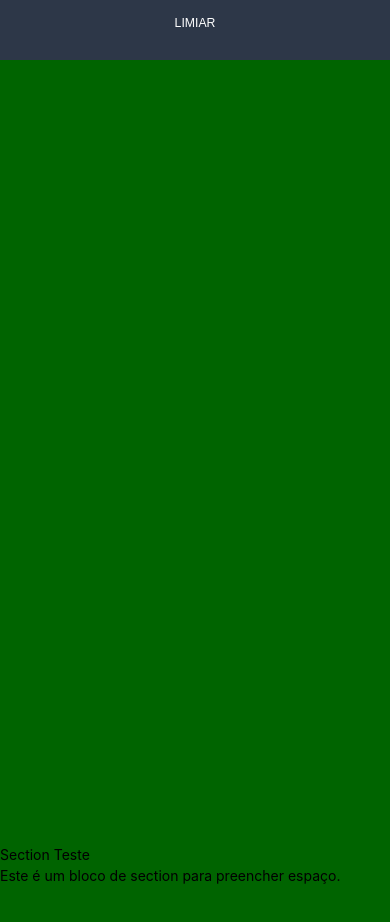
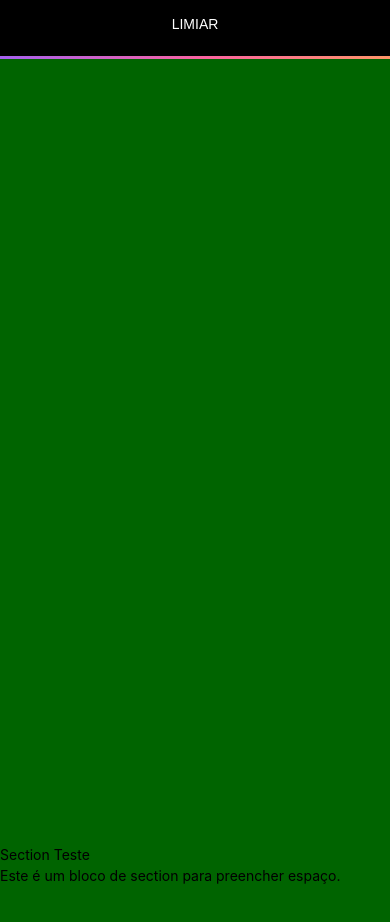
Before and after one commit to Holandara/site-curso, a React (Create React App) app: page / in a window 390 px wide. Shown: the top 922 px of the page. Built offline with nearby package versions, Linux system fonts and the light colour scheme; a web font is replaced by a local one.

Commit message:
header-v2

```diff
--- a/src/components/HeaderSection/Header.css
+++ b/src/components/HeaderSection/Header.css
@@ -1,10 +1,20 @@
+/* Import the DOWNEY DEMO font */
+@font-face {
+  font-family: "DOWNEY";
+  src: url("Downey DEMO.ttf") format("truetype");
+  font-weight: normal;
+  font-style: normal;
+}
+
 .header {
-  background-color: #2d3748; /* bg-gray-800 */
+  background-color: black; /* bg-gray-800 */
   color: #fff; /* text-white */
   padding: 1rem 0; /* py-4 */
   position: fixed; /* fixed */
   width: 100%; /* w-full */
   z-index: 10; /* z-10 */
+  border-bottom: solid; /* Add solid border */
+  border-image: var(--my-gradient) 1; /* Apply gradient to border */
 }
 
 .container {
@@ -13,41 +23,63 @@
   display: flex; /* flex */
   align-items: center; /* items-center */
   justify-content: space-between; /* justify-between */
+  padding: 0 1rem; /* Add some padding */
 }
 
 .logo {
   font-size: 2rem; /* text-xl */
+  user-select: none;
   font-family: "LEMON MILK", sans-serif; /* font-bold */
+}
+
+.logo:hover {
+  cursor: default;
 }
 
 .nav-list {
   display: flex; /* flex */
-  font-family: "DOWNEY"; /* font-semibold */
+  font-family: "DOWNEY"; /* Apply DOWNEY font */
   gap: 1.5rem; /* space-x-6 */
 }
 
 .nav-link {
   color: inherit;
   text-decoration: none;
+  user-select: none;
 }
 
-.nav-link:hover {
-  color: #a0aec0; /* hover:text-gray-300 */
-  background-color: #e2e8f0; /* hover:bg-gray-300 */
+li:hover {
+  color: #c0c0c0; /* hover:text-gray-300 */
+}
+
+/* Media for large tablets and smaller desktops */
+@media (max-width: 1200px) {
+  .container {
+    max-width: 960px; /* Adjust container width */
+  }
+
+  .logo {
+    font-size: 1.75rem; /* Slightly smaller logo */
+  }
+
+  .nav-list {
+    gap: 1rem; /* Reduce nav list gap */
+  }
 }
 
 /* Media for tablets */
 @media (max-width: 1024px) {
   .container {
-    padding: 0 1rem; /* Add padding to the container */
+    max-width: 768px; /* Further adjust container width */
+    padding: 0 0.5rem; /* Add padding to the container */
   }
 
   .nav-list {
-    gap: 1rem; /* Reduce space between nav items */
+    gap: 0.75rem; /* Further reduce space between nav items */
   }
 
   .logo {
-    font-size: 1rem; /* Reduce logo font size */
+    font-size: 1.5rem; /* Reduce logo font size */
   }
 }
 
@@ -56,10 +88,17 @@
   .container {
     flex-direction: column; /* Stack items vertically */
     align-items: center; /* Center items */
+    text-align: center; /* Center text */
   }
 
   .logo {
-    margin-bottom: 1rem; /* Add margin below the logo */
+    margin-bottom: 0.5rem; /* Add margin below the logo */
+    font-size: 2rem; /* Smaller logo on phones */
+  }
+
+  .nav-list {
+    flex-direction: column; /* Stack nav items */
+    gap: 1rem; /* Increase gap for readability */
   }
 
   nav {
@@ -70,7 +109,7 @@
 /* Media for small smartphones */
 @media (max-width: 480px) {
   .logo {
-    font-size: 0.875rem; /* Further reduce logo font size */
+    font-size: 1rem; /* Further reduce logo font size */
   }
 }
 
@@ -81,10 +120,10 @@
   }
 
   .logo {
-    font-size: 1.5rem; /* Increase logo font size */
+    font-size: 2.5rem; /* Increase logo font size */
   }
 
   .nav-list {
-    gap: 2rem; /* Increase space between nav items */
+    gap: 3rem; /* Increase space between nav items */
   }
 }
--- a/src/index.css
+++ b/src/index.css
@@ -1,16 +1,26 @@
 @tailwind base;
 @tailwind components;
 @tailwind utilities;
+
+:root {
+  --my-gradient: linear-gradient(
+    71deg,
+    rgba(164, 97, 239, 1) 0%,
+    rgba(250, 100, 160, 1) 50%,
+    rgba(254, 155, 98, 1) 100%
+  );
+}
+
 body {
   margin: 0;
-  font-family: -apple-system, BlinkMacSystemFont, 'Segoe UI', 'Roboto', 'Oxygen',
-    'Ubuntu', 'Cantarell', 'Fira Sans', 'Droid Sans', 'Helvetica Neue',
+  font-family: -apple-system, BlinkMacSystemFont, "Segoe UI", "Roboto", "Oxygen",
+    "Ubuntu", "Cantarell", "Fira Sans", "Droid Sans", "Helvetica Neue",
     sans-serif;
   -webkit-font-smoothing: antialiased;
   -moz-osx-font-smoothing: grayscale;
 }
 
 code {
-  font-family: source-code-pro, Menlo, Monaco, Consolas, 'Courier New',
+  font-family: source-code-pro, Menlo, Monaco, Consolas, "Courier New",
     monospace;
 }
```
Also changed, not shown: src/components/HeaderSection/Downey DEMO.ttf (added).
